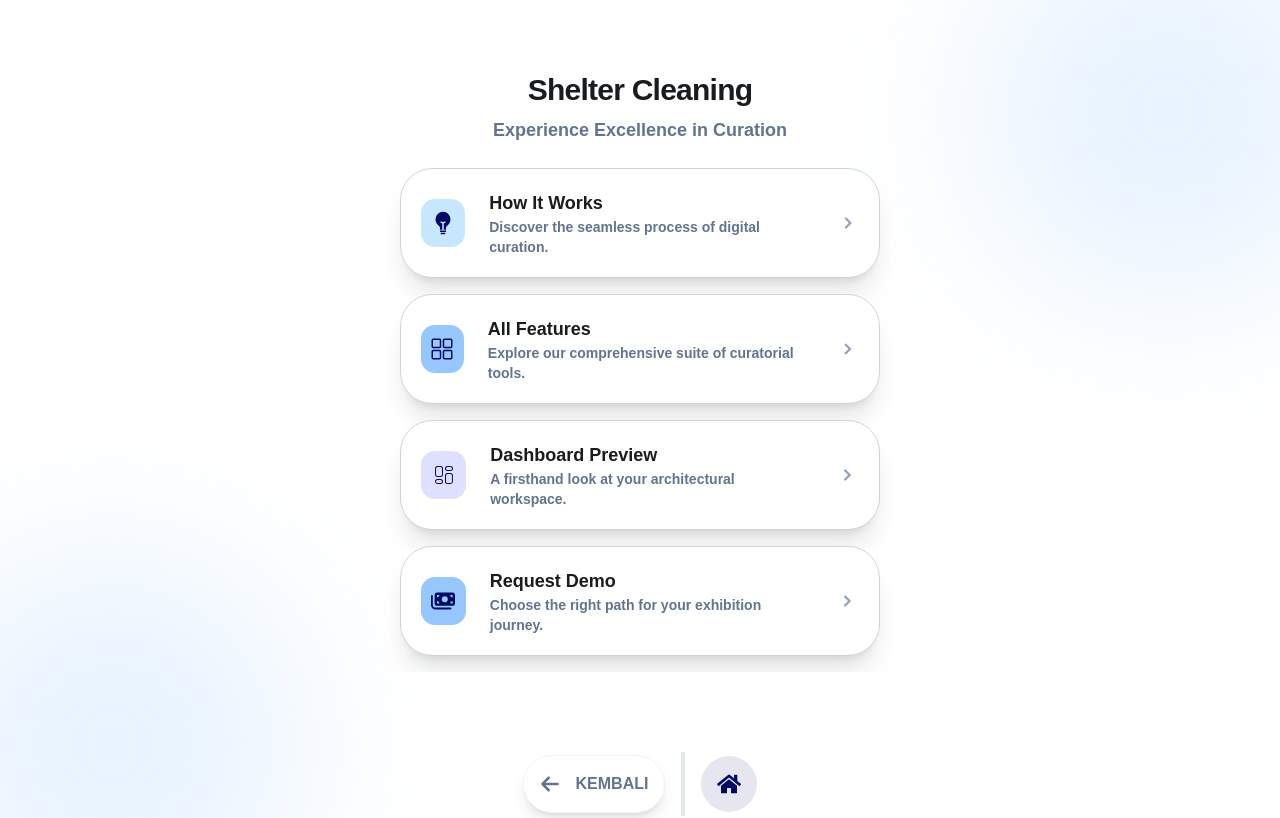
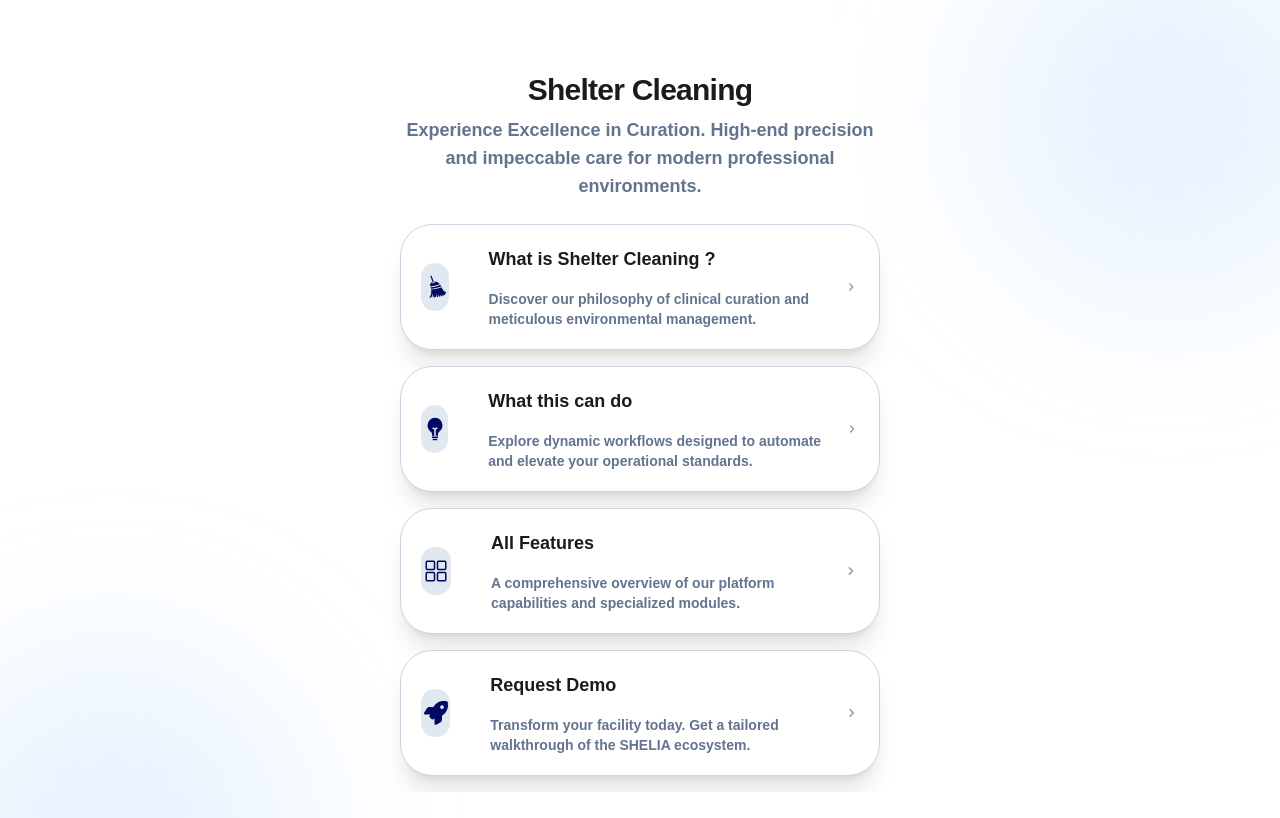
Before and after one commit to Bagusdpa4/Shelia, a React (Vite) app: page /menu in a window 1280 px wide. Shown: the top 818 px of the page. Built offline with nearby package versions, Linux system fonts and the light colour scheme.

Commit message:
Styling & Content

```diff
--- a/src/components/assets/loading/Loading.jsx
+++ b/src/components/assets/loading/Loading.jsx
@@ -14,7 +14,7 @@ export const Loading = () => {
         {/* Teks Loading dengan Font Poppins */}
         <div className="flex flex-col items-center gap-1">
           <span className="xl:text-md text-sm font-black uppercase tracking-[0.3em] text-black lg:text-3xl">
-            Mohon Tunggu
+            Please Wait
           </span>
           <div className="bg-primary h-1 w-12 animate-pulse rounded-full lg:h-4 lg:w-40 xl:h-1 xl:w-16"></div>
         </div>
--- a/src/pages/Homepage.jsx
+++ b/src/pages/Homepage.jsx
@@ -37,7 +37,7 @@ export const Homepage = () => {
         </div>
 
         {/* Brand Name */}
-        <h1 className="text-primary text-5xl font-black tracking-[0.15em] lg:text-8xl xl:text-7xl">
+        <h1 className="text-primary text-5xl font-black lg:text-8xl xl:text-7xl">
           Shelter Cleaning
         </h1>
 
--- a/src/pages/features/RequestDemo.jsx
+++ b/src/pages/features/RequestDemo.jsx
@@ -12,6 +12,33 @@ export const RequestDemo = () => {
       <div className="pointer-events-none absolute -left-20 -top-20 h-80 w-80 rounded-full bg-sky-200 blur-[120px]" />
       <div className="pointer-events-none absolute -bottom-20 -right-20 h-80 w-80 rounded-full bg-sky-200 blur-[120px]" />
 
+      {/* Top Navigation */}
+      <motion.div
+        initial={{ opacity: 0, y: -10 }}
+        animate={{ opacity: 1, y: 0 }}
+        transition={{ duration: 0.5 }}
+        className="relative z-10 mb-8 flex w-full items-center justify-between lg:mb-16 xl:mb-12"
+      >
+        {/* Tombol Kembali - kiri atas */}
+        <button
+          onClick={() => navigate(-1)}
+          className="hover:bg-primary border-primary group flex cursor-pointer items-center gap-2 rounded-full border bg-white px-4 py-2 shadow-lg transition-all hover:scale-110 lg:gap-4 lg:px-8 lg:py-4 xl:gap-3 xl:px-6 xl:py-3"
+        >
+          <FaArrowLeft className="text-primary text-base group-hover:text-white lg:text-4xl xl:text-lg" />
+          <span className="text-primary text-sm font-bold uppercase group-hover:text-white lg:text-3xl xl:text-base">
+            Back
+          </span>
+        </button>
+
+        {/* Tombol Home - kanan atas */}
+        <button
+          onClick={() => navigate("/")}
+          className="bg-primary/10 text-primary hover:bg-primary flex h-10 w-10 cursor-pointer items-center justify-center rounded-full transition-all duration-300 hover:scale-110 hover:text-white lg:h-24 lg:w-24 xl:h-12 xl:w-12"
+        >
+          <FaHome className="text-lg lg:text-5xl xl:text-xl" />
+        </button>
+      </motion.div>
+
       {/* Header Logo - Center */}
       <motion.div
         // Animasi muncul sedikit dari bawah untuk konten utama
@@ -20,17 +47,15 @@ export const RequestDemo = () => {
         transition={{ delay: 0.3, duration: 0.8 }}
         className="relative z-10 flex flex-col items-center text-center"
       >
-        {/* <div className="lg:mb-30 mb-12 flex w-full justify-center xl:mb-16">
-          <img
-            src="/Teks Sellgo.png"
-            alt="SellGo Logo"
-            className="h-auto w-[40%] lg:w-[60%] xl:w-[20%]"
-          />
-        </div> */}
+        <div className="mb-12 mt-10 flex w-full justify-center lg:mb-20 xl:mb-16">
+          <h1 className="text-primary text-2xl font-black uppercase tracking-tight lg:text-8xl xl:text-3xl">
+            Shelter Cleaning
+          </h1>
+        </div>
 
         {/* Main Container */}
         <div className="mb-10 text-center lg:mb-20 xl:mb-16">
-          <h1 className="text-primary text-2xl font-black uppercase tracking-tight lg:text-7xl xl:text-3xl">
+          <h1 className="text-2xl font-black uppercase tracking-tight text-sky-500 lg:text-6xl xl:text-3xl">
             Request Demo
           </h1>
           <p className="mt-4 text-sm font-semibold text-black lg:mt-8 lg:text-4xl xl:mt-2 xl:text-lg">
@@ -43,15 +68,15 @@ export const RequestDemo = () => {
         <div className="relative flex flex-col items-center">
           <div className="relative rounded-3xl bg-white p-6 shadow-2xl lg:p-16 xl:p-8">
             {/* Siku Dekorasi (Corner Frame) */}
-            <div className="absolute left-4 top-4 h-6 w-6 rounded-tl-lg border-l-4 border-t-4 border-slate-200 lg:h-12 lg:w-12" />
-            <div className="absolute right-4 top-4 h-6 w-6 rounded-tr-lg border-r-4 border-t-4 border-slate-200 lg:h-12 lg:w-12" />
-            <div className="absolute bottom-4 left-4 h-6 w-6 rounded-bl-lg border-b-4 border-l-4 border-slate-200 lg:h-12 lg:w-12" />
-            <div className="absolute bottom-4 right-4 h-6 w-6 rounded-br-lg border-b-4 border-r-4 border-slate-200 lg:h-12 lg:w-12" />
+            <div className="border-primary absolute left-4 top-4 h-6 w-6 rounded-tl-lg border-l-4 border-t-4 lg:h-20 lg:w-20" />
+            <div className="border-primary absolute right-4 top-4 h-6 w-6 rounded-tr-lg border-r-4 border-t-4 lg:h-20 lg:w-20" />
+            <div className="border-primary absolute bottom-4 left-4 h-6 w-6 rounded-bl-lg border-b-4 border-l-4 lg:h-20 lg:w-20" />
+            <div className="border-primary absolute bottom-4 right-4 h-6 w-6 rounded-br-lg border-b-4 border-r-4 lg:h-20 lg:w-20" />
 
             <img
               src="/qr-code.png"
               alt="QR Code"
-              className="lg:h-120 lg:w-120 h-40 w-40 object-contain xl:h-56 xl:w-56"
+              className="lg:h-120 lg:w-120 h-40 w-40 object-contain xl:h-60 xl:w-60"
             />
           </div>
           <span className="mt-6 text-[10px] font-bold uppercase tracking-[0.3em] text-slate-500 lg:mt-10 lg:text-3xl xl:text-sm">
@@ -74,39 +99,6 @@ export const RequestDemo = () => {
           </div>
         </div>
       </motion.div>
-
-      {/* Bottom Navigation */}
-      <div className="mt-16 flex w-full justify-center lg:mt-24 xl:mt-16">
-        <motion.div
-          initial={{ opacity: 0, y: 20 }}
-          whileInView={{ opacity: 1, y: 0 }}
-          viewport={{ once: true }}
-          transition={{ delay: 0.2, duration: 0.6 }}
-          className="flex items-center gap-6 p-3 lg:gap-8 lg:p-6 xl:gap-4 xl:p-4"
-        >
-          {/* Tombol Kembali */}
-          <button
-            onClick={() => navigate(-1)}
-            className="group flex cursor-pointer items-center gap-4 rounded-full border border-slate-100 bg-white px-6 py-2 shadow-lg transition-all hover:scale-110 hover:bg-slate-50 lg:px-12 lg:py-8 xl:px-4 xl:py-4"
-          >
-            <FaArrowLeft className="group-hover:text-primary text-lg text-slate-500 lg:text-4xl xl:text-xl" />
-            <span className="group-hover:text-primary text-sm font-bold uppercase text-slate-500 lg:text-2xl xl:text-base">
-              Kembali
-            </span>
-          </button>
-
-          {/* Divider vertikal tipis agar mirip desain referensi */}
-          <div className="h-8 w-1 bg-slate-200 lg:h-16" />
-
-          {/* Tombol Home */}
-          <button
-            onClick={() => navigate("/")}
-            className="bg-primary/10 text-primary hover:bg-primary flex h-12 w-12 cursor-pointer items-center justify-center rounded-full transition-all duration-300 hover:scale-110 hover:text-white lg:h-24 lg:w-24 xl:h-14 xl:w-14"
-          >
-            <FaHome className="text-xl lg:text-5xl xl:text-2xl" />
-          </button>
-        </motion.div>
-      </div>
     </div>
   );
 };
--- a/src/pages/templates/Menu.jsx
+++ b/src/pages/templates/Menu.jsx
@@ -2,9 +2,9 @@ import React from "react";
 import { motion } from "framer-motion";
 import { FaHome } from "react-icons/fa";
 import { IoGridOutline, IoBulbSharp } from "react-icons/io5";
-import { FaMoneyBills, FaArrowRight, FaArrowLeft } from "react-icons/fa6";
+import { FaRocket, FaArrowLeft } from "react-icons/fa6";
 import { HiChevronRight } from "react-icons/hi";
-import { CiGrid42 } from "react-icons/ci";
+import { GiBroom } from "react-icons/gi";
 import { useNavigate } from "react-router-dom";
 
 export const Menu = () => {
@@ -12,31 +12,31 @@ export const Menu = () => {
 
   const menuItems = [
     {
-      title: "How It Works",
-      desc: "Discover the seamless process of digital curation.",
+      title: "What is Shelter Cleaning ?",
+      desc: "Discover our philosophy of clinical curation and meticulous environmental management.",
+      icon: <GiBroom />,
+      bgIcon: "bg-slate-200",
+      path: "/what-is",
+    },
+    {
+      title: "What this can do",
+      desc: "Explore dynamic workflows designed to automate and elevate your operational standards.",
       icon: <IoBulbSharp />,
-      bgIcon: "bg-[#C7E7FF]",
+      bgIcon: "bg-slate-200",
       path: "/how-it-works",
     },
     {
       title: "All Features",
-      desc: "Explore our comprehensive suite of curatorial tools.",
+      desc: "A comprehensive overview of our platform capabilities and specialized modules.",
       icon: <IoGridOutline />,
-      bgIcon: "bg-[#96C8FF]",
+      bgIcon: "bg-slate-200",
       path: "/all-features",
     },
     {
-      title: "Dashboard Preview",
-      desc: "A firsthand look at your architectural workspace.",
-      icon: <CiGrid42 />,
-      bgIcon: "bg-[#DFE0FF]",
-      path: "/dashboard-preview",
-    },
-    {
       title: "Request Demo",
-      desc: "Choose the right path for your exhibition journey.",
-      icon: <FaMoneyBills />,
-      bgIcon: "bg-[#96C8FF]",
+      desc: "Transform your facility today. Get a tailored walkthrough of the SHELIA ecosystem.",
+      icon: <FaRocket />,
+      bgIcon: "bg-slate-200",
       path: "/req-demo",
     },
   ];
@@ -68,11 +68,12 @@ export const Menu = () => {
       >
         {/* Header Section */}
         <div className="py-6 text-center lg:py-20 xl:py-6">
-          <h1 className="py-2 text-xl font-black tracking-tight text-black lg:py-4 lg:text-7xl xl:py-2 xl:text-3xl">
+          <h1 className="py-2 text-xl font-black tracking-tight text-black lg:py-4 lg:text-8xl xl:py-2 xl:text-3xl">
             Shelter Cleaning
           </h1>
           <p className="text-sm font-semibold text-slate-500 lg:text-4xl xl:text-lg">
-            Experience Excellence in Curation
+            Experience Excellence in Curation. High-end precision and impeccable
+            care for modern professional environments.
           </p>
         </div>
 
@@ -88,14 +89,14 @@ export const Menu = () => {
             >
               <div className="flex items-center gap-4 lg:gap-8 xl:gap-6">
                 <div
-                  className={`lg:w-30 flex h-10 w-10 items-center justify-center rounded-xl lg:h-36 xl:h-12 xl:w-12 ${item.bgIcon}`}
+                  className={`lg:h-30 flex h-10 w-10 items-center justify-center rounded-xl lg:w-60 xl:h-12 xl:w-12 ${item.bgIcon}`}
                 >
                   {React.cloneElement(item.icon, {
                     className: "text-lg xl:text-2xl text-primary lg:text-7xl",
                   })}
                 </div>
-                <div className="text-left pr-10">
-                  <h3 className="text-base font-bold text-black lg:text-[54px] lg:font-bold xl:text-lg xl:font-bold">
+                <div className="space-y-4 px-4 text-left">
+                  <h3 className="text-base font-bold text-black lg:text-5xl lg:font-bold xl:text-lg xl:font-bold">
                     {item.title}
                   </h3>
                   <p className="text-xs font-semibold text-slate-500 lg:text-4xl xl:text-sm">
@@ -103,14 +104,14 @@ export const Menu = () => {
                   </p>
                 </div>
               </div>
-              <HiChevronRight className="hidden text-slate-400 lg:block lg:text-6xl xl:block xl:text-2xl" />
+              <HiChevronRight className="hidden text-slate-400 lg:block lg:text-9xl xl:block xl:text-2xl" />
             </motion.button>
           ))}
         </div>
       </motion.div>
 
       {/* Navigation Bar Bawah */}
-      <div className="mt-16 flex w-full justify-center lg:mt-24 xl:mt-16">
+      <div className="mt-16 flex w-full justify-center lg:mt-12 xl:mt-10">
         <motion.div
           initial={{ opacity: 0, y: 20 }}
           whileInView={{ opacity: 1, y: 0 }}
@@ -118,23 +119,26 @@ export const Menu = () => {
           transition={{ delay: 0.2, duration: 0.6 }}
           className="flex items-center gap-6 p-3 lg:gap-8 lg:p-6 xl:gap-4 xl:p-4"
         >
+          {/* Tombol Kembali */}
           <button
             onClick={() => navigate(-1)}
-            className="group flex cursor-pointer items-center gap-4 rounded-full border border-slate-100 bg-white px-6 py-2 shadow-lg transition-all hover:scale-110 hover:bg-slate-50 lg:px-12 lg:py-8 xl:px-4 xl:py-4"
+            className="border-primary hover:bg-primary group flex cursor-pointer items-center gap-4 rounded-full border bg-white px-6 py-2 shadow-lg transition-all hover:scale-110 lg:px-12 lg:py-8 xl:px-4 xl:py-4"
           >
-            <FaArrowLeft className="group-hover:text-primary text-lg text-slate-500 lg:text-4xl xl:text-xl" />
-            <span className="group-hover:text-primary text-sm font-bold uppercase text-slate-500 lg:text-2xl xl:text-base">
-              Kembali
+            <FaArrowLeft className="text-primary text-base group-hover:text-white lg:text-4xl xl:text-lg" />
+            <span className="text-primary text-sm font-bold uppercase group-hover:text-white lg:text-3xl xl:text-base">
+              Back
             </span>
           </button>
 
-          <div className="h-8 w-1 bg-slate-200 lg:h-16" />
+          {/* Divider vertikal tipis agar mirip desain referensi */}
+          <div className="bg-primary h-8 w-1 lg:h-16" />
 
+          {/* Tombol Home */}
           <button
             onClick={() => navigate("/")}
-            className="bg-primary/10 text-primary hover:bg-primary flex h-12 w-12 cursor-pointer items-center justify-center rounded-full transition-all duration-300 hover:scale-110 hover:text-white lg:h-24 lg:w-24 xl:h-14 xl:w-14"
+            className="bg-primary/10 text-primary hover:bg-primary flex h-10 w-10 cursor-pointer items-center justify-center rounded-full transition-all duration-300 hover:scale-110 hover:text-white lg:h-24 lg:w-24 xl:h-12 xl:w-12"
           >
-            <FaHome className="text-xl lg:text-5xl xl:text-2xl" />
+            <FaHome className="text-lg lg:text-5xl xl:text-xl" />
           </button>
         </motion.div>
       </div>
```
Also changed, not shown: src/pages/errors/Error404.jsx (+4 -4 lines), public/qr-code.png (added).
